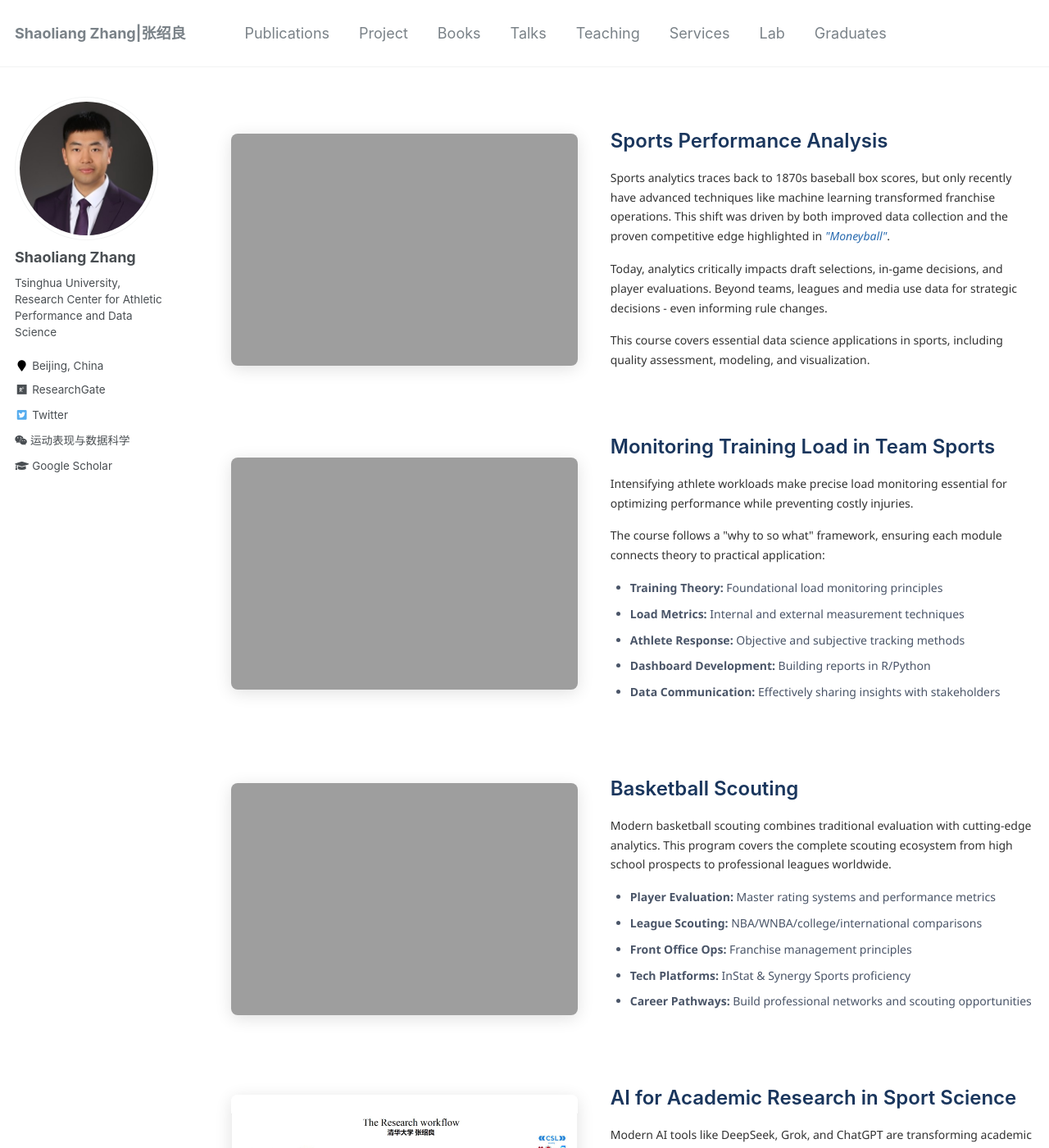
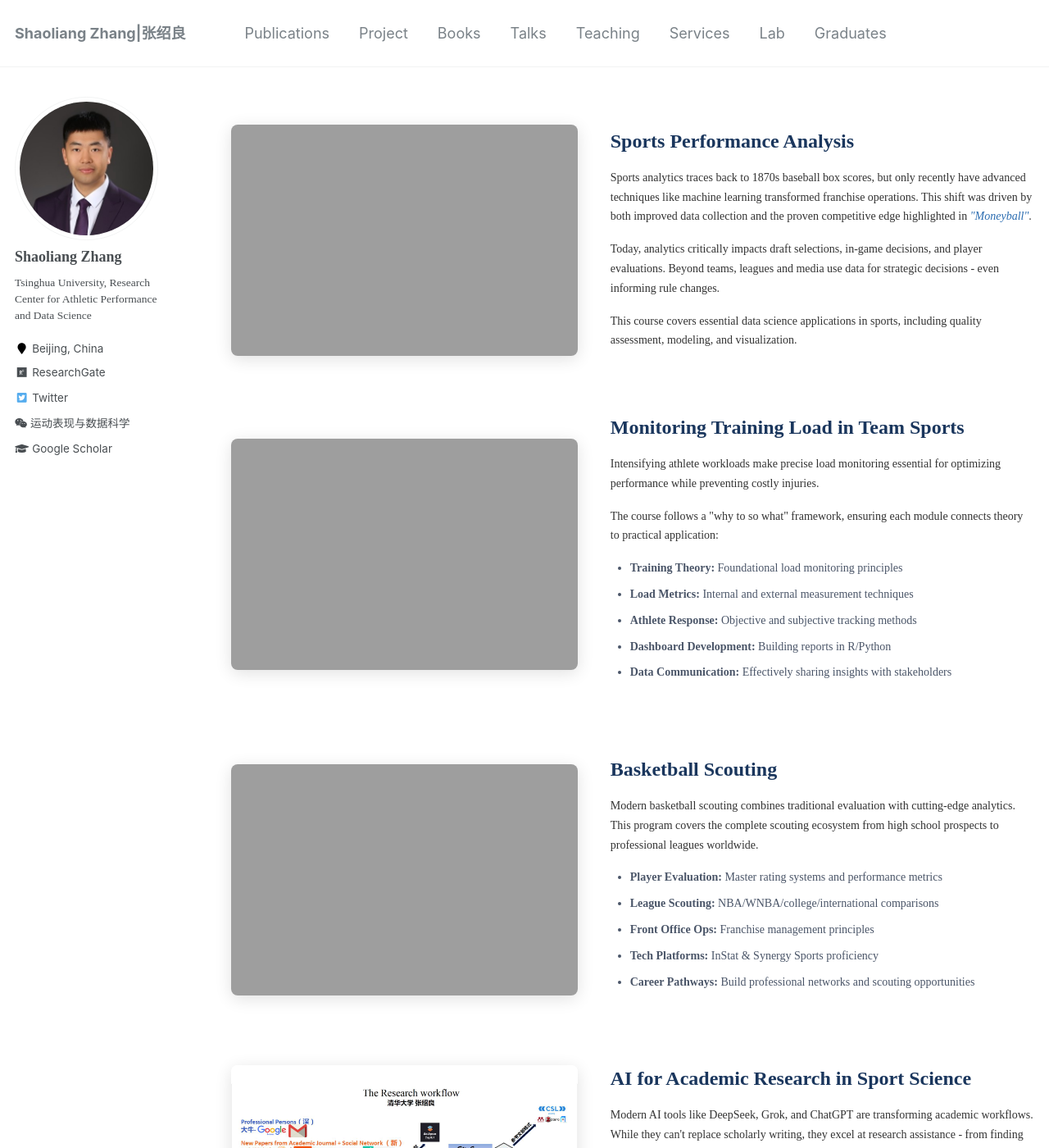
Before and after one commit to sportssuper/ZSL, a Jekyll site: the page built from _pages/teaching.md, in a window 1280 px wide and 1400 px high. Shown: the whole window at 82% size. Built offline with Jekyll 4.4.1, drawn with Linux system fonts in a browser that asks for light colours; a script that is not in the unit is left out.

Commit message:
Update teaching.md

```diff
--- a/_pages/teaching.md
+++ b/_pages/teaching.md
@@ -4,9 +4,20 @@ title: ""
 permalink: /teaching/
 author_profile: true
 ---
+<style>
+  body {
+    font-family: 'Times New Roman', Times, serif !important;
+  }
+  h1, h2, h3, p, table, span, a {
+    font-family: inherit !important;
+  }
+  code, pre {
+    font-family: 'Courier New', monospace !important;
+  }
+</style>
 
 <!-- 第一个图文区块：Sports Performance Analysis -->
-<div style="display: flex; gap: 40px; margin: 30px 0; align-items: center; font-family: 'Segoe UI', Arial, sans-serif; max-width: 1200px; margin-left: auto; margin-right: auto;">
+<div style="display: flex; gap: 40px; margin: 30px 0; align-items: center; max-width: 1200px; margin-left: auto; margin-right: auto;">
   <!-- 图片容器 -->
   <div style="width: 45%; min-width: 300px; aspect-ratio: 3/2; overflow: hidden; border-radius: 8px; box-shadow: 0 4px 20px rgba(0,0,0,0.12);">
     <img src="https://sportssuper.github.io/ZSL/assets/images/T1.jpg"
@@ -39,7 +50,7 @@ author_profile: true
 </div>
 
 <!-- 第二个图文区块：Monitoring Training Load -->
-<div style="display: flex; gap: 40px; margin: 60px 0 30px 0; align-items: center; font-family: 'Segoe UI', Arial, sans-serif; max-width: 1200px; margin-left: auto; margin-right: auto;">
+<div style="display: flex; gap: 40px; margin: 60px 0 30px 0; align-items: center; max-width: 1200px; margin-left: auto; margin-right: auto;">
   <!-- 图片容器 -->
   <div style="width: 45%; min-width: 300px; aspect-ratio: 3/2; overflow: hidden; border-radius: 8px; box-shadow: 0 4px 20px rgba(0,0,0,0.12);">
     <img src="https://sportssuper.github.io/ZSL/assets/images/T2.jpg"
@@ -76,7 +87,7 @@ author_profile: true
 </div>
 
 <!-- 第三个图文区块：Basketball Scouting -->
-<div style="display: flex; gap: 40px; margin: 60px 0 30px 0; align-items: center; font-family: 'Segoe UI', Arial, sans-serif; max-width: 1200px; margin-left: auto; margin-right: auto;">
+<div style="display: flex; gap: 40px; margin: 60px 0 30px 0; align-items: center;  max-width: 1200px; margin-left: auto; margin-right: auto;">
   <!-- 图片容器 -->
   <div style="width: 45%; min-width: 300px; aspect-ratio: 3/2; overflow: hidden; border-radius: 8px; box-shadow: 0 4px 20px rgba(0,0,0,0.12);">
     <img src="https://sportssuper.github.io/ZSL/assets/images/T3.jpg"
@@ -113,7 +124,7 @@ author_profile: true
 
 
 <!-- 第四个图文区块：AI for Academic Research in Sport and Exercise Sciecne-->
-<div style="display: flex; gap: 40px; margin: 60px 0 30px 0; align-items: center; font-family: 'Segoe UI', Arial, sans-serif; max-width: 1200px; margin-left: auto; margin-right: auto;">
+<div style="display: flex; gap: 40px; margin: 60px 0 30px 0; align-items: center; max-width: 1200px; margin-left: auto; margin-right: auto;">
   <!-- 图片容器 -->
   <div style="width: 45%; min-width: 300px; aspect-ratio: 3/2; overflow: hidden; border-radius: 8px; box-shadow: 0 4px 20px rgba(0,0,0,0.12);">
     <img src="https://sportssuper.github.io/ZSL/assets/images/T4.jpg"
@@ -153,7 +164,7 @@ author_profile: true
 
 
 <!-- 第五个图文区块：Testing in Sport Science -->
-<div style="display: flex; gap: 40px; margin: 60px 0 30px 0; align-items: center; font-family: 'Segoe UI', Arial, sans-serif; max-width: 1200px; margin-left: auto; margin-right: auto;">
+<div style="display: flex; gap: 40px; margin: 60px 0 30px 0; align-items: center;  max-width: 1200px; margin-left: auto; margin-right: auto;">
   <!-- 图片容器 -->
   <div style="width: 45%; min-width: 300px; aspect-ratio: 3/2; overflow: hidden; border-radius: 8px; box-shadow: 0 4px 20px rgba(0,0,0,0.12);">
     <img src="https://sportssuper.github.io/ZSL/assets/images/T5.jpg"
```
